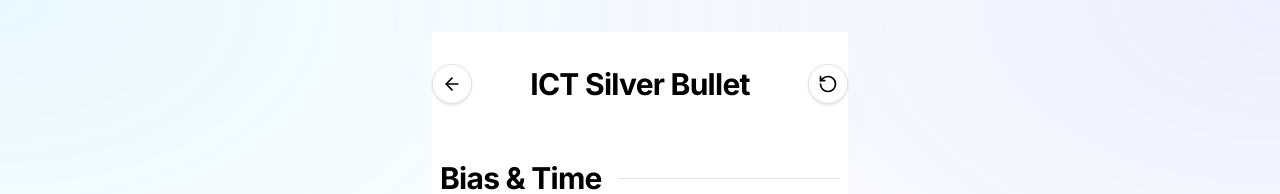
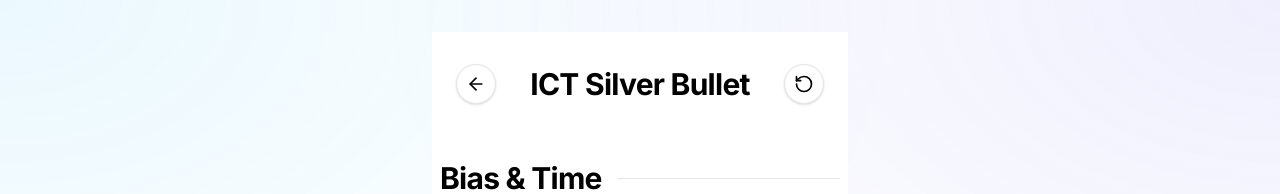
Before and after one commit to rusithrashmitha14-gif/trade-scorer, a Next.js app: page /strategies/1/score in a window 1280 px wide. Shown: the top 194 px of the page. Built offline with nearby package versions, Linux system fonts and the light colour scheme.

Commit message:
UI: Added padding to Scoring Header buttons

```diff
--- a/components/scoring/ScoringView.tsx
+++ b/components/scoring/ScoringView.tsx
@@ -66,8 +66,7 @@ export default function ScoringView({ strategy }: ScoringViewProps) {
     return (
         <div className="pb-32 font-sans bg-white min-h-screen text-black">
             {/* Header */}
-            {/* Header */}
-            <div className="pt-8 pb-6 mb-4">
+            <div className="pt-8 pb-6 mb-4 px-6">
                 <div className="flex items-center justify-between mb-4">
                     <Link href="/">
                         <Button variant="ghost" size="sm" className="w-10 h-10 rounded-full bg-white border border-zinc-200 shadow-sm hover:shadow-md hover:bg-zinc-50 flex items-center justify-center p-0 transition-all">
```
